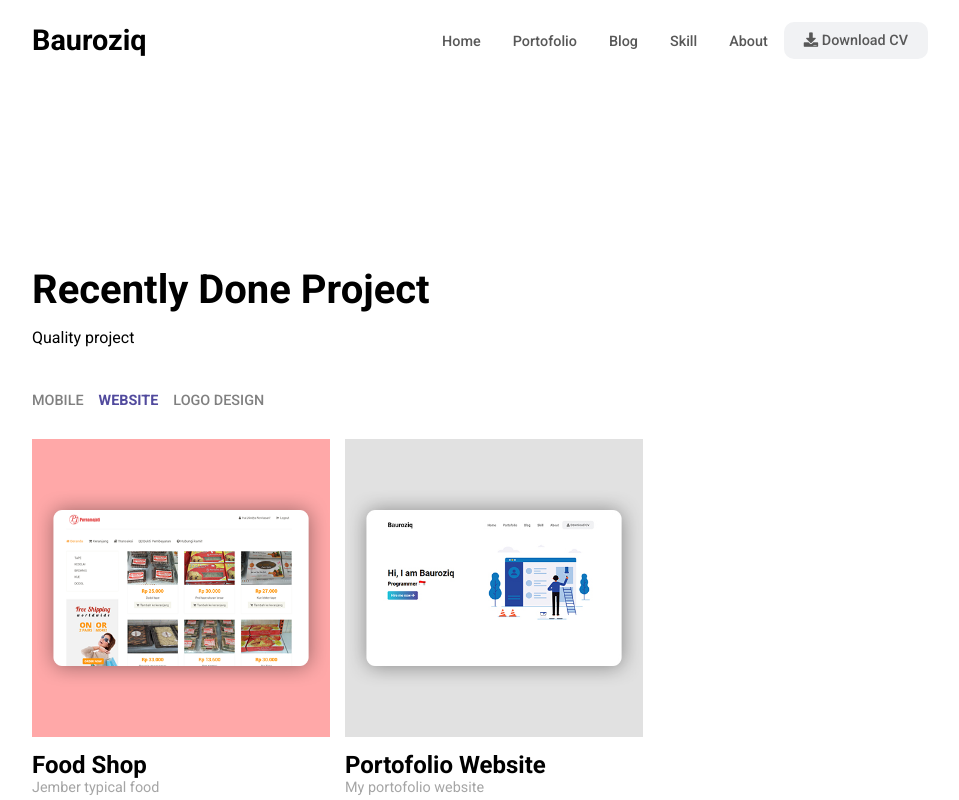
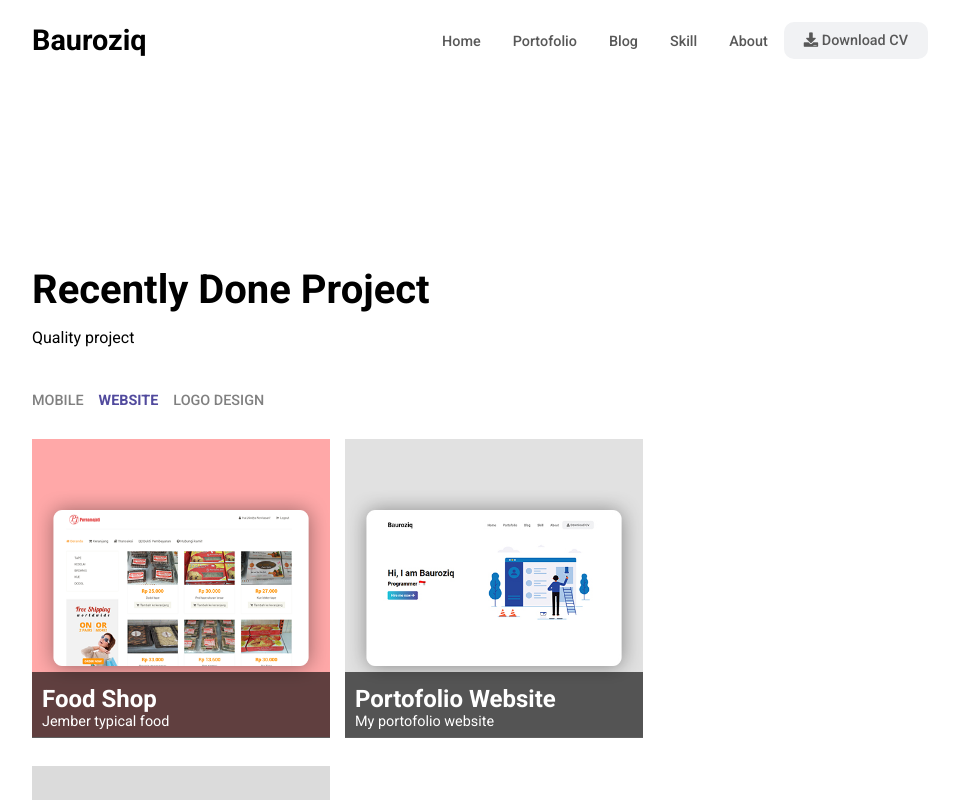
Before and after one commit to mambaur/portofolio, a React (Create React App) app: page / in a window 1280 px wide. Both pictures are taken after a click on the element "WEBSITE". Shown: the part 1862-2662 px from the top of the page, without its empty margins (160-1119 px from the left). Built offline with nearby package versions, Linux system fonts and the light colour scheme.

Commit message:
fixing bug

```diff
--- a/src/components/contents/Introduction/Introduction.css
+++ b/src/components/contents/Introduction/Introduction.css
@@ -18,7 +18,7 @@
 .introduction .introduction-text p{
     margin-top: 20px;
     font-size: 0.9rem;
-    color: gray;
+    color: #000000;
 }
 
 .introduction .introduction-text .btn-download-cv{
--- a/src/components/contents/experience/Experience.css
+++ b/src/components/contents/experience/Experience.css
@@ -63,7 +63,6 @@
         display: flex;
         flex-direction: column;
         justify-content: center;
-        margin-right: 10px;
     }
 
     .experience .card .card-item {
--- a/src/components/contents/footer/Footer.css
+++ b/src/components/contents/footer/Footer.css
@@ -60,25 +60,15 @@
 @media screen and (max-width: 960px){
     .footer{
         width: 100%;
+        margin-top: 0;
     }
 
     .footer .sub-footer{
-        justify-content: start;
+        justify-content: space-evenly;
         flex-wrap: wrap;
     }
 
-    .footer .sub-footer .sub-footer-item{
-        margin-right: 50px;
-        margin-bottom: 20px;
+    .footer .sub-footer{
+        display: none;
     }
-
-
-    .footer .sub-footer .sub-footer-item h3{
-        font-size: 1.3rem;
-    }
-
-    .footer .sub-footer .sub-footer-item p{
-        font-size: 1.0rem;
-    }
-
 }
--- a/src/components/contents/footer/Footer.jsx
+++ b/src/components/contents/footer/Footer.jsx
@@ -5,7 +5,7 @@ class Footer extends Component {
 
     handleScrollElement = (id)=>{
         const element = document.getElementById(id);
-        element.scrollIntoView({behavior: 'smooth'});
+        element.scrollIntoView({behavior: 'smooth', alignToTop: true, block:"start"});
     }
 
     scrolltoTop = ()=>{
--- a/src/components/contents/jumbotron/Jumbotron.css
+++ b/src/components/contents/jumbotron/Jumbotron.css
@@ -34,7 +34,6 @@
     background: linear-gradient(to right,#24C6DC, #514A9D);
     align-content: center;
     border-radius: 5px;
-    box-sizing: border-box;
     text-decoration: none;
 }
 
@@ -65,4 +64,8 @@
     .jumbotron .row .img-jumbotron {
         width: 300px;
     }
+
+    .jumbotron .row .btn-jumbotron a:hover{
+        display: inline-block;
+    }
 }
--- a/src/components/contents/portofolio/Portofolio.css
+++ b/src/components/contents/portofolio/Portofolio.css
@@ -40,6 +40,7 @@
 }
 
 .portofolio .portofolio-content .galery .galery-item{
+    position: relative;
     margin-right: 15px;
     margin-bottom: 25px;
 }
@@ -53,14 +54,26 @@
     cursor: pointer;
 }
 
-.portofolio .portofolio-content .galery .galery-item h4{
+.portofolio .portofolio-content .galery .galery-item .galery-title{
+    position: absolute;
+    left: 0;
+    bottom: 3px;
+    right: 0;
+    padding: 3px 10px;
+    background-color: #0000009f;
+}
+
+.portofolio .portofolio-content .galery .galery-item .galery-title h4{
     font-size: 1.5rem;
     margin-top: 10px;
+    color: #ffffff;
 }
 
-.portofolio .portofolio-content .galery .galery-item  p{
+.portofolio .portofolio-content .galery .galery-item .galery-title  p{
     font-size: 0.9rem;
     color: rgba(128, 128, 128, 0.705);
+    color: #ffffff;
+    margin-bottom: 5px;
 }
 
 @media screen and (max-width: 960px){
@@ -75,4 +88,8 @@
     .portofolio .portofolio-content .galery .galery-item img{
         width: 100%;
     }
+
+    .portofolio .portofolio-content .galery .galery-item{
+        margin-right: 0;
+    }
 }
--- a/src/components/contents/portofolio/Portofolio.jsx
+++ b/src/components/contents/portofolio/Portofolio.jsx
@@ -56,23 +56,31 @@ const MobileGalery = ()=>{
         <div className="galery">
             <div className="galery-item">
                 <a href="https://play.google.com/store/apps/details?id=com.caraguna.alquran_app" target="_blank"><img src={alquran} alt=""/></a>
+                <div className="galery-title">
                     <h4>Al Quran</h4>
                     <p>Al Quran Online Indonesia</p>
                 </div>
+            </div>
             <div className="galery-item">
                 <a target="_blank" href="https://play.google.com/store/apps/details?id=com.caraguna.dompet_apps"><img src={dompet} alt=""/></a>
+                <div className="galery-title">
                     <h4>Dompet Saku</h4>
                     <p>Money management application</p>
                 </div>
+            </div>
             <div className="galery-item">
                 <a target="_blank" href="https://play.google.com/store/apps/details?id=com.caraguna.recipe_apps"><img src={recipe} alt=""/></a>
+                <div className="galery-title">
                     <h4>Recipe Application</h4>
                     <p>Indonesia food recipe</p>
                 </div>
+            </div>
             <div className="galery-item">
                 <a target="_blank" href="https://play.google.com/store/apps/details?id=com.Devb.sipakar_apps"><img src={sipakar} alt=""/></a>
+                <div className="galery-title">
                     <h4>Sipakar Tembakau</h4>
                     <p>Identification of tobacco plant disease</p>
+                </div>
             </div>
         </div>
     )
@@ -83,18 +91,24 @@ const WebsiteGalery = ()=>{
         <div className="galery">
             <div className="galery-item">
                 <a target="_blank" href="https://shop.caraguna.com"><img src={foodshop} alt=""/></a>
+                <div className="galery-title">
                     <h4>Food Shop</h4>
                     <p>Jember typical food</p>
                 </div>
+            </div>
             <div className="galery-item">
                 <a target="_blank" href=""><img src={portofolio} alt=""/></a>
+                <div className="galery-title">
                     <h4>Portofolio Website</h4>
                     <p>My portofolio website</p>
                 </div>
+            </div>
             <div className="galery-item">
                 <a target="_blank" href="https://sipakar.caraguna.com/"><img src={sipakarweb} alt=""/></a>
+                <div className="galery-title">
                     <h4>Sipakar Website</h4>
                     <p>Identification of tobacco plant disease web</p>
+                </div>
             </div>
         </div>
     )
@@ -105,28 +119,38 @@ const LogoGalery = ()=>{
         <div className="galery">
             <div className="galery-item">
                 <img src={amplify} alt=""/>
+                <div className="galery-title">
                     <h4>Amplify Logo</h4>
                     <p>Amplify elegant logo</p>
                 </div>
+            </div>
             <div className="galery-item">
                 <img src={authent} alt=""/>
+                <div className="galery-title">
                     <h4>Autent Logo</h4>
                     <p>Simple authent logo</p>
                 </div>
+            </div>
             <div className="galery-item">
                 <img src={dog} alt=""/>
+                <div className="galery-title">
                     <h4>Dog Logo</h4>
                     <p>Beautiful dog shit logo</p>
                 </div>
+            </div>
             <div className="galery-item">
                 <img src={option} alt=""/>
+                <div className="galery-title">
                     <h4>Option Lance Logo</h4>
                     <p>Option lance simple logo</p>
                 </div>
+            </div>
             <div className="galery-item">
                 <img src={verrelli} alt=""/>
+                <div className="galery-title">
                     <h4>Verrelli Logo</h4>
                     <p>Verrely modern logo</p>
+                </div>
             </div>
         </div>
     )
--- a/src/components/contents/skill/Skill.jsx
+++ b/src/components/contents/skill/Skill.jsx
@@ -8,7 +8,7 @@ class Skill extends Component{
             <Fragment>
                 <div id="skill" className="skill">
                     <h1>My Skill</h1>
-                    <p>My Skill performance in technology</p>
+                    <p>My skill performance in technology</p>
                     <div className="skill-item">
                         <div className="skill-card">
                             <img src="https://cdn-images-1.medium.com/max/1200/1*5-aoK8IBmXve5whBQM90GA.png" alt=""/>
--- a/src/components/contents/subscribe/Subscribe.css
+++ b/src/components/contents/subscribe/Subscribe.css
@@ -1,6 +1,6 @@
 .subscribe {
     margin-top: 200px;
-    margin-bottom: 200px;
+    margin-bottom: 50px;
     height: 350px;
     background: linear-gradient(to right, #4776E6, #8E54E9);
     display: flex;
@@ -61,6 +61,10 @@
 
 @media screen and (max-width: 960px){
 
+    .subscribe {
+        margin-top: 150px;
+    }
+
     .subscribe .subscribe-content .btn-subscribe{
         margin-top: 15px;
     }
--- a/src/components/navbar/Navbar.jsx
+++ b/src/components/navbar/Navbar.jsx
@@ -9,7 +9,7 @@ class Navbar extends Component{
 
     handleScrollElement = (id)=>{
         const element = document.getElementById(id);
-        element.scrollIntoView({behavior: 'smooth'});
+        element.scrollIntoView({behavior: 'smooth', alignToTop: true, block:"start"});
         this.setState({isClicked : !this.state.isClicked})
     }
 
```
Also changed, not shown: src/components/contents/skill/Skill.css (+8 -5 lines). Lines whose indentation alone changed are shown as unchanged.
